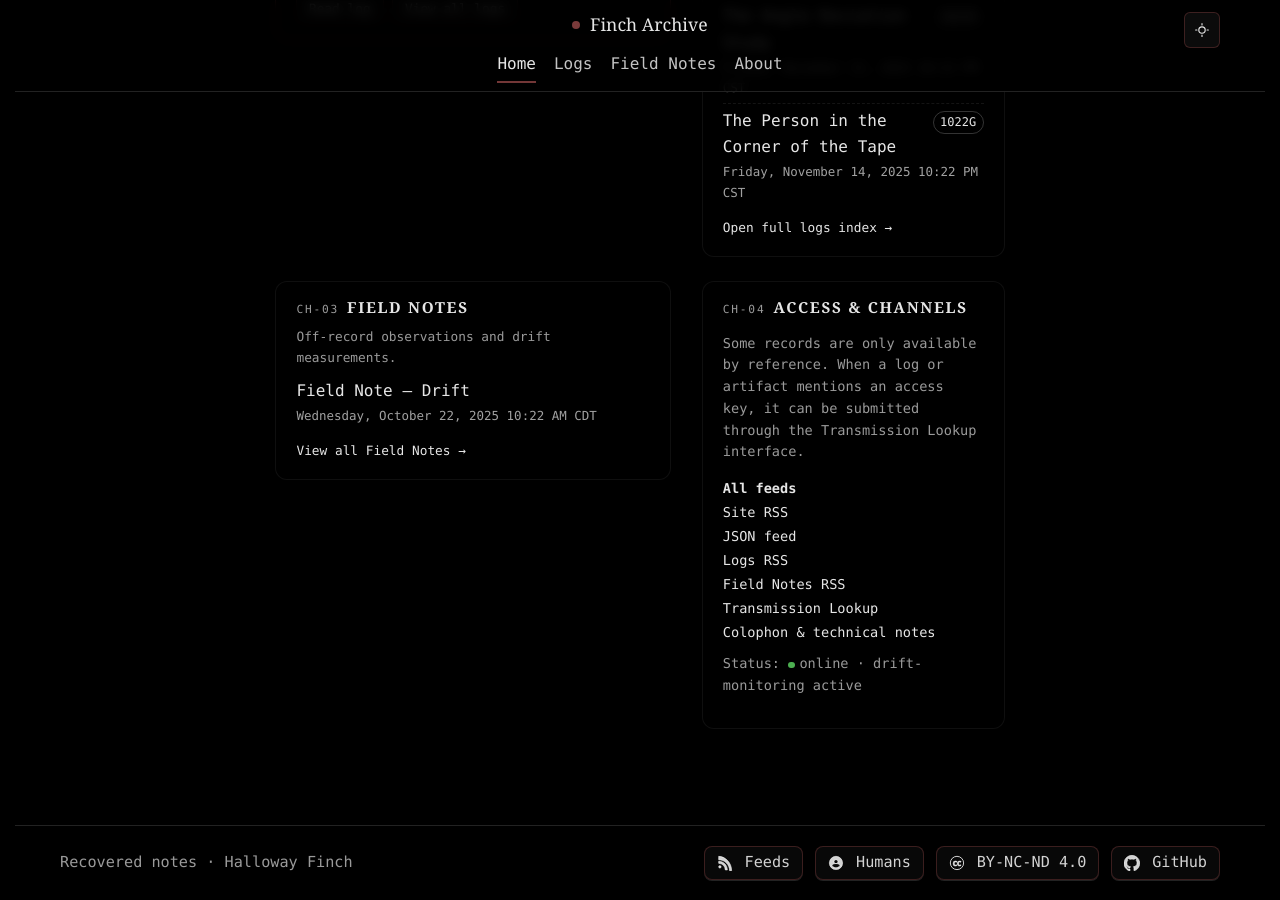
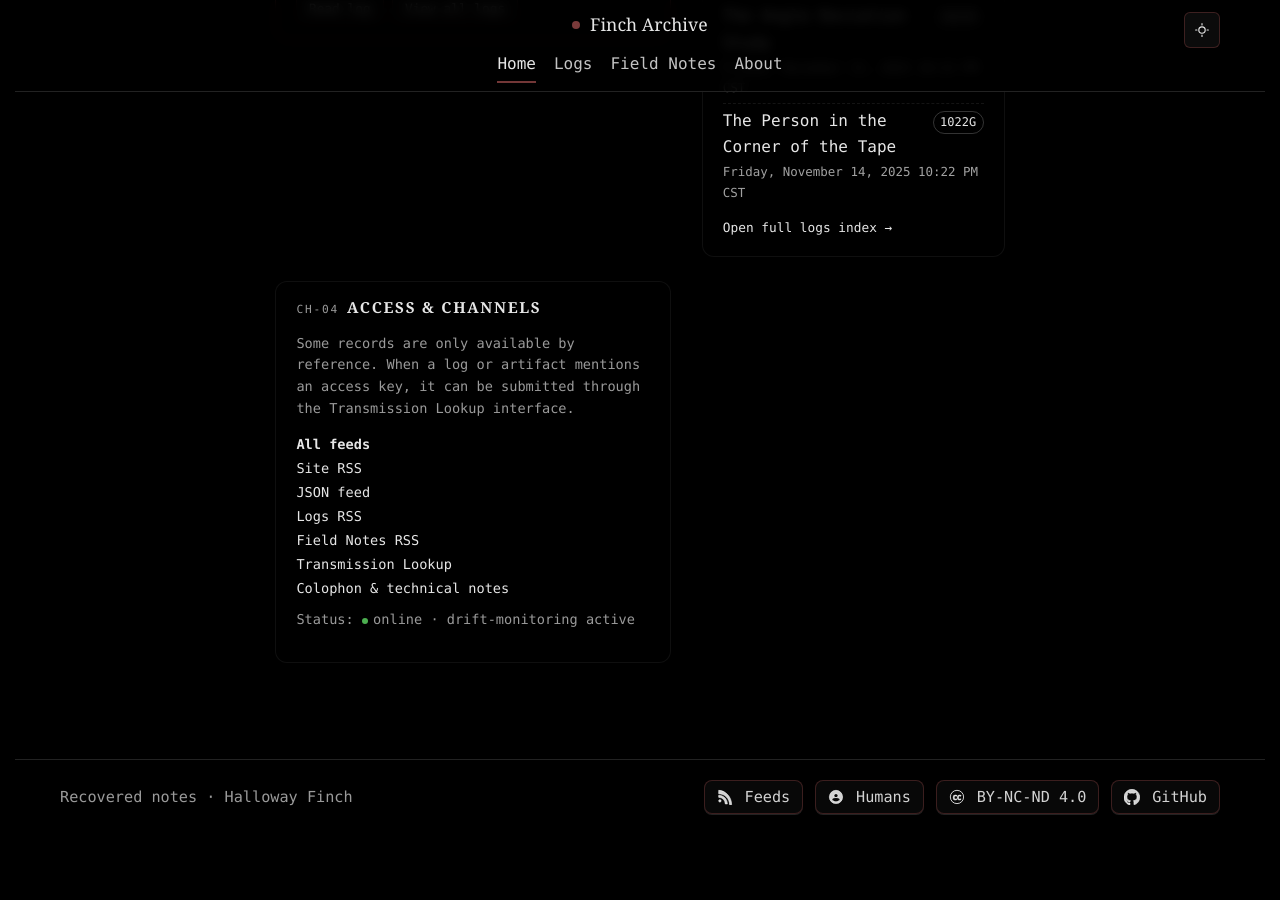
Before and after one commit to HallowayFinch/fincharchive.com, a Jekyll site: the page built from index.html, in a window 1280 px wide and 900 px high, scrolled down 1177 px. Built offline with Jekyll 4.4.1, drawn with Linux system fonts in a browser that asks for light colours; after the commit the page ends 2011 px from its top, so only the background shows below that.

Commit message:
Update index.html

```diff
--- a/index.html
+++ b/index.html
@@ -75,7 +75,7 @@ hero_h: 900
   <!-- Console grid -->
   <section class="home-grid" aria-label="Archive console panels">
     <!-- Panel 1: Active transmission -->
-    <article class="home-panel panel-primary" aria-labelledby="panel-active-title">
+    <article class="home-panel panel-primary panel-active" aria-labelledby="panel-active-title">
       <header class="panel-header">
         <div class="panel-title-wrap">
           <span class="panel-label">CH-01</span>
@@ -117,7 +117,7 @@ hero_h: 900
     </article>
 
     <!-- Panel 2: Log index snapshot -->
-    <article class="home-panel" aria-labelledby="panel-logs-title">
+    <article class="home-panel panel-log-index" aria-labelledby="panel-logs-title">
       <header class="panel-header">
         <div class="panel-title-wrap">
           <span class="panel-label">CH-02</span>
@@ -153,48 +153,8 @@ hero_h: 900
       </div>
     </article>
 
-    <!-- Panel 3: Field Notes -->
-    <article class="home-panel" aria-labelledby="panel-notes-title">
-      <header class="panel-header">
-        <div class="panel-title-wrap">
-          <span class="panel-label">CH-03</span>
-          <h2 id="panel-notes-title" class="panel-title">Field Notes</h2>
-        </div>
-      </header>
-
-      <p class="panel-text panel-subtitle">
-        Off-record observations and drift measurements.
-      </p>
-
-      {%- assign recent_notes = notes | slice: 0, 3 -%}
-      {%- if recent_notes and recent_notes.size > 0 -%}
-        <ul class="panel-list" aria-label="Latest Field Notes">
-          {%- for note in recent_notes -%}
-            <li class="panel-list-item">
-              <div class="panel-list-main">
-                <span class="panel-list-title">
-                  <a href="{{ note.url | relative_url }}">{{ note.title }}</a>
-                </span>
-              </div>
-              <time class="panel-list-date" datetime="{{ note.date | date_to_xmlschema }}">
-                {% include date-local.html dt=note.date %}
-              </time>
-            </li>
-          {%- endfor -%}
-        </ul>
-      {%- else -%}
-        <p class="panel-text">No Field Notes are currently visible in the public catalog.</p>
-      {%- endif -%}
-
-      <div class="panel-actions">
-        <a class="btn-link" href="{{ '/field-notes/' | relative_url }}">
-          View all Field Notes →
-        </a>
-      </div>
-    </article>
-
-    <!-- Panel 4: Access & feeds -->
-    <article class="home-panel" aria-labelledby="panel-access-title">
+    <!-- Panel 3: Access & Channels -->
+    <article class="home-panel panel-access" aria-labelledby="panel-access-title">
       <header class="panel-header">
         <div class="panel-title-wrap">
           <span class="panel-label">CH-04</span>
@@ -210,6 +170,7 @@ hero_h: 900
       <ul class="panel-links">
         <li class="panel-links-primary">
           <a href="{{ '/feeds/' | relative_url }}">All feeds</a>
+        </li>
         <li>
           <a href="{{ '/feed/' | relative_url }}">Site RSS</a>
         </li>
@@ -222,7 +183,7 @@ hero_h: 900
         <li>
           <a href="{{ '/field-notes/feed.xml' | relative_url }}">Field Notes RSS</a>
         </li>
-         <li>
+        <li>
           <a href="{{ '/t/' | relative_url }}">Transmission Lookup</a>
         </li>
         <li>
```
